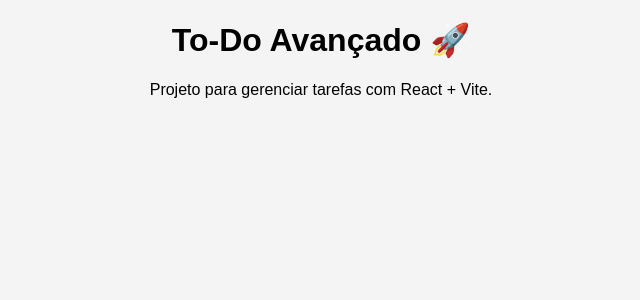
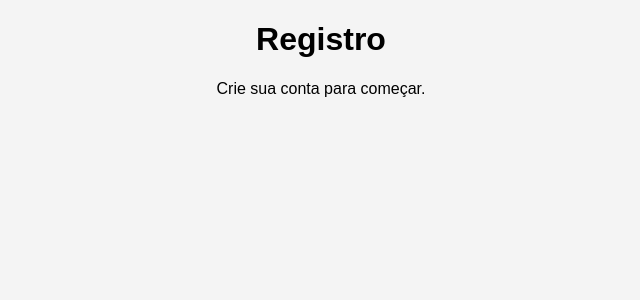
Before and after one commit to cledson-leite/to-do-avancado, a React (Vite) app: page /register in a window 1280 px wide. Shown: the top 300 px of the page, without its empty margins (319-959 px from the left). Built offline with nearby package versions, Linux system fonts and the light colour scheme.

Commit message:
iniciando rotas
 O que Aprendemos?
✅ Instalamos e configuramos o React Router
✅ Criamos as páginas Login, Registro, Dashboard e Tasks
✅ Configuramos as rotas principais do projeto

```diff
--- a/package.json
+++ b/package.json
@@ -12,6 +12,7 @@
   "dependencies": {
     "react": "^19.0.0",
     "react-dom": "^19.0.0",
+    "react-router-dom": "^7.2.0",
     "to-do-avancado": "file:"
   },
   "devDependencies": {
--- a/src/App.jsx
+++ b/src/App.jsx
@@ -1,9 +1,19 @@
+import { BrowserRouter as Router, Routes, Route } from "react-router-dom";
+import Login from "./pages/Login";
+import Register from "./pages/Register";
+import Dashboard from "./pages/Dashboard";
+import Tasks from "./pages/Tasks";
+
 function App() {
   return (
-    <div>
-      <h1>To-Do Avançado 🚀</h1>
-      <p>Projeto para gerenciar tarefas com React + Vite.</p>
-    </div>
+    <Router>
+      <Routes>
+        <Route path="/" element={<Login />} />
+        <Route path="/register" element={<Register />} />
+        <Route path="/dashboard" element={<Dashboard />} />
+        <Route path="/tasks" element={<Tasks />} />
+      </Routes>
+    </Router>
   );
 }
 
--- /dev/null
+++ b/src/pages/Dashboard.jsx
@@ -0,0 +1,10 @@
+function Dashboard() {
+  return (
+    <div>
+      <h1>Dashboard</h1>
+      <p>Bem-vindo ao painel de tarefas.</p>
+    </div>
+  );
+}
+
+export default Dashboard;
--- /dev/null
+++ b/src/pages/Login.jsx
@@ -0,0 +1,10 @@
+function Login() {
+  return (
+    <div>
+      <h1>Login</h1>
+      <p>Faça login para acessar suas tarefas.</p>
+    </div>
+  );
+}
+
+export default Login;
--- /dev/null
+++ b/src/pages/Register.jsx
@@ -0,0 +1,10 @@
+function Register() {
+  return (
+    <div>
+      <h1>Registro</h1>
+      <p>Crie sua conta para começar.</p>
+    </div>
+  );
+}
+
+export default Register;
--- /dev/null
+++ b/src/pages/Tasks.jsx
@@ -0,0 +1,10 @@
+function Tasks() {
+  return (
+    <div>
+      <h1>Minhas Tarefas</h1>
+      <p>Aqui estão suas tarefas cadastradas.</p>
+    </div>
+  );
+}
+
+export default Tasks;
```
Also changed, not shown: 1 other file (tests, documents, lock files or other folders).
